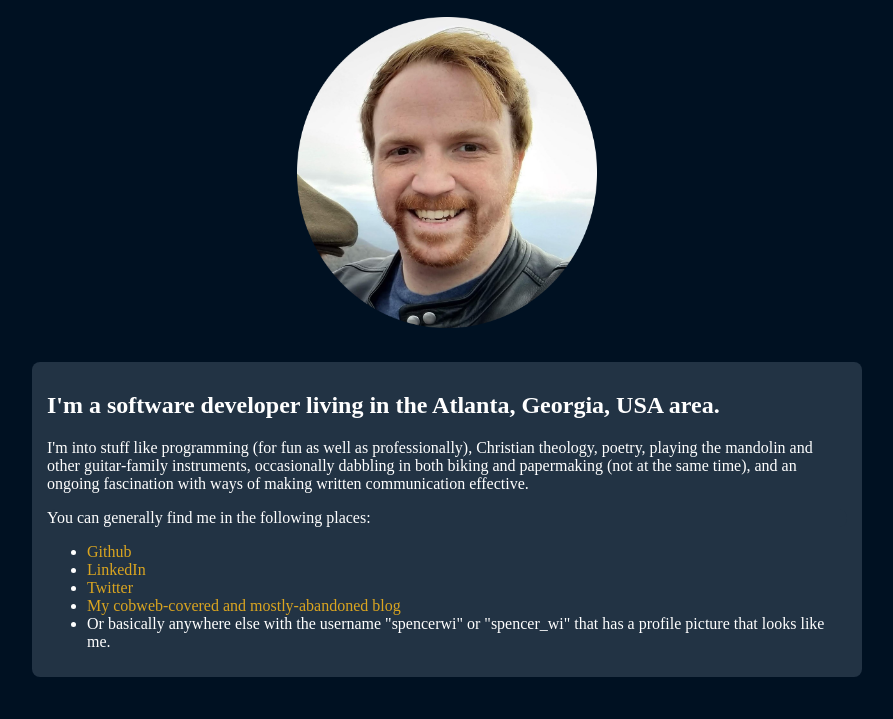
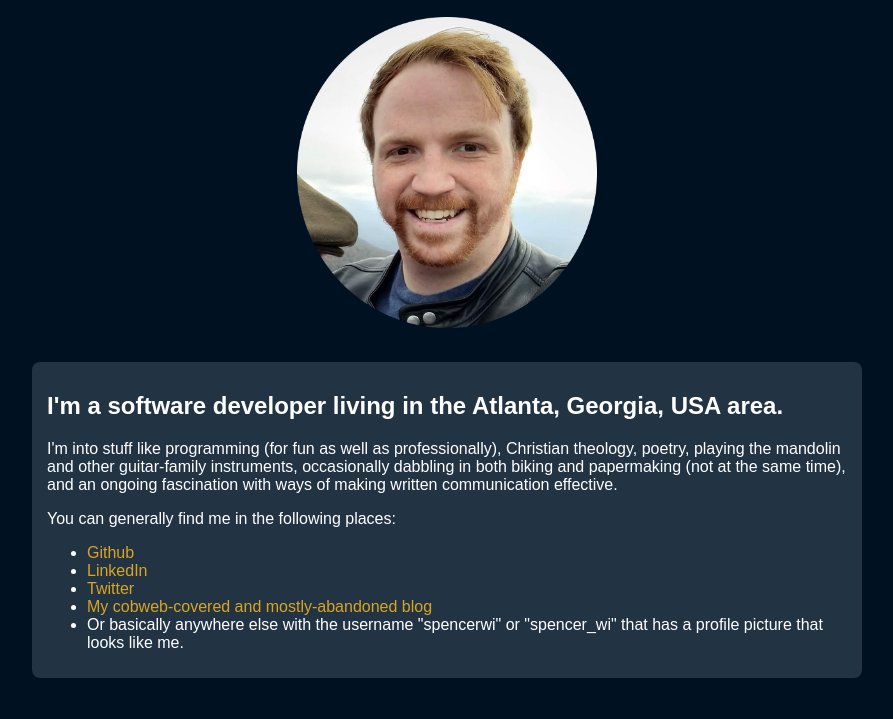
Before and after one commit to spencerwi/spencerwi.github.io, a plain HTML site: page index.html in a window 1280 px wide. Shown: the part 81-800 px from the top of the page, without its empty margins (201-1094 px from the left). Drawn offline with Linux system fonts and the light colour scheme.

Commit message:
Sans-serif font

```diff
--- a/styles.css
+++ b/styles.css
@@ -2,7 +2,7 @@ html {
 	width: 100%;
 	margin: 0;
 	padding: 0;
-	font-family: 'sans-serif';
+	font-family: Arial, Helvetica, sans-serif;
 }
 
 body {
```
